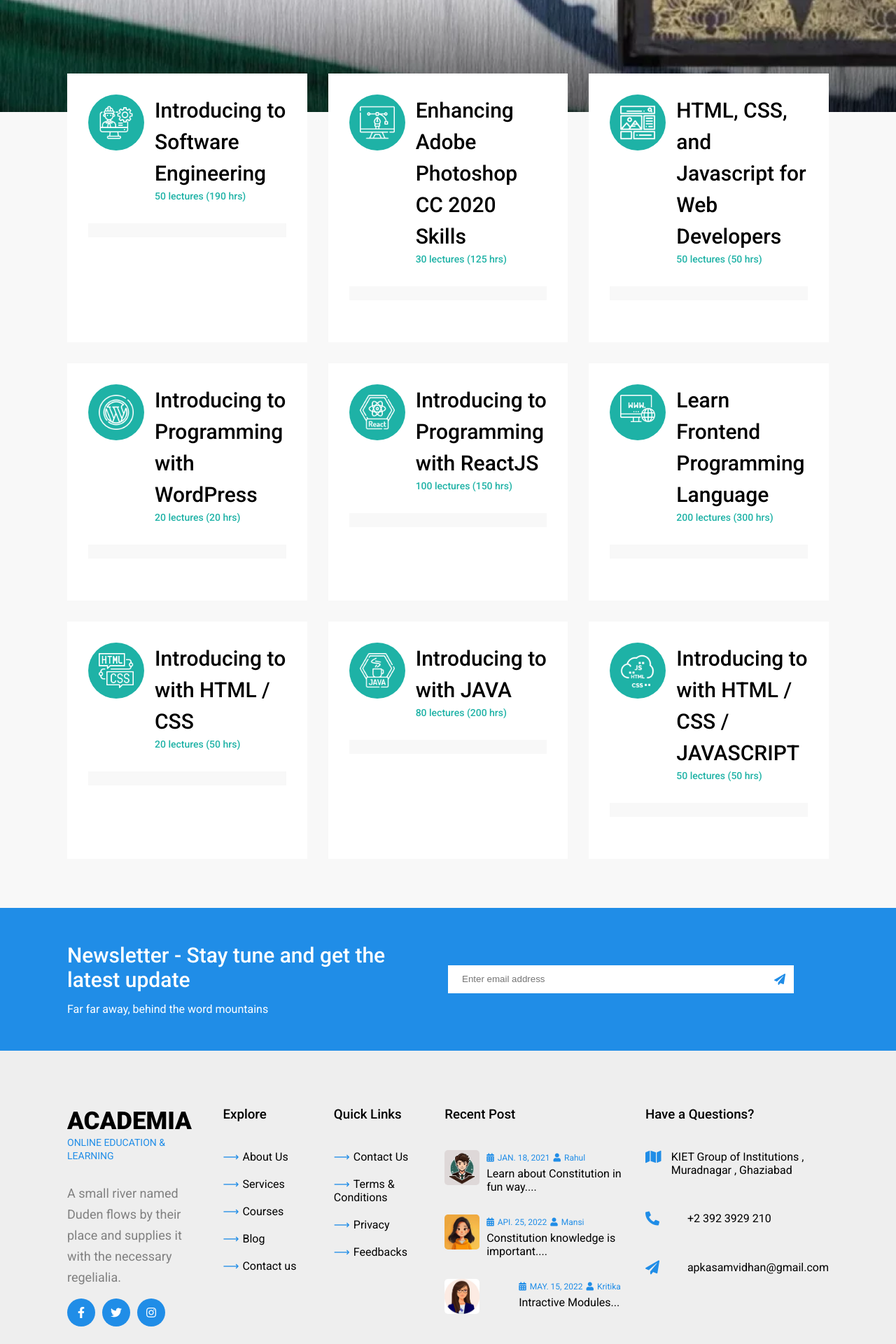
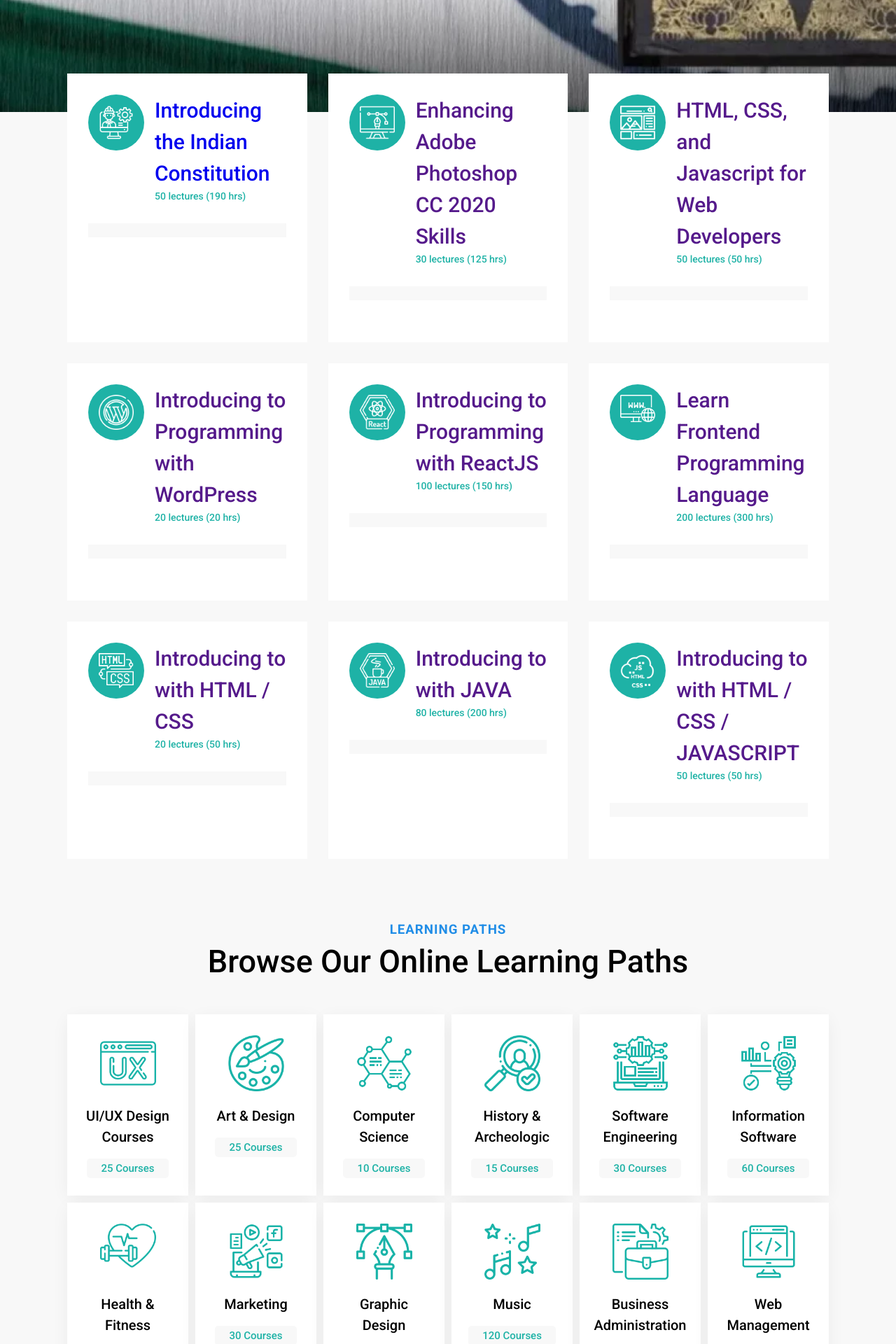
Before and after one commit to 108mahima/Apka-Samvidhaan, a React (Create React App) app: page /courses in a window 1280 px wide. Shown: the part 640-2560 px from the top of the page at 70% size. Built offline with nearby package versions, Linux system fonts and the light colour scheme.

Commit message:
changed module

```diff
--- a/src/components/allcourses/CoursesCard.jsx
+++ b/src/components/allcourses/CoursesCard.jsx
@@ -1,6 +1,8 @@
 import React from "react"
 import "./courses.css"
 import { coursesCard } from "../../dummydata"
+import { Link } from 'react-router-dom';
+
 
 const CoursesCard = () => {
   return (
@@ -9,6 +11,7 @@ const CoursesCard = () => {
         <div className='container grid2'>
           {coursesCard.map((val) => (
             <div className='items'>
+            <Link to={val.returnpath} style={{ textDecoration: 'none' }}>
               <div className='content flex'>
                 <div className='left'>
                   <div className='img'>
@@ -29,6 +32,7 @@ const CoursesCard = () => {
               </div>
               <div className='price'>
               </div>
+              </Link>
             </div>
           ))}
         </div>
--- a/src/components/allcourses/OnlineCourses.jsx
+++ b/src/components/allcourses/OnlineCourses.jsx
@@ -1,14 +1,26 @@
 import React from "react"
 import "./courses.css"
-//import { online } from "../../dummydata"
-//import Heading from "../common/heading/Heading"
+import { online } from "../../dummydata"
+import Heading from "../common/heading/Heading"
 
 const OnlineCourses = () => {
   return (
     <>
-
       <section className='online'>
         <div className='container'>
+          <Heading subtitle='LEARNING PATHS' title='Browse Our Online Learning Paths' />
+          <div className='content grid3'>
+            {online.map((val) => (
+              <div className='box'>
+                <div className='img'>
+                  <img src={val.cover} />
+                  <img src={val.hoverCover} alt='' className='show' />
+                </div>
+                <h1>{val.courseName}</h1>
+                <span>{val.course}</span>
+              </div>
+            ))}
+          </div>
         </div>
       </section>
     </>
--- a/src/dummydata.js
+++ b/src/dummydata.js
@@ -45,7 +45,7 @@ export const coursesCard = [
   {
     id: 1,
     cover: "../images/courses/c1.png",
-    coursesName: "Introducing to Software Engineering",
+    coursesName: "Introducing the Indian Constitution",
     courTeacher: [
       {
         dcover: "./images/back.webp",
@@ -53,8 +53,7 @@ export const coursesCard = [
         totalTime: "50 lectures (190 hrs)",
       },
     ],
-    priceAll: "$100 All Course",
-    pricePer: "$15 per month",
+    returnpath: "./components/module/index.js",
   },
   {
     id: 2,
```
